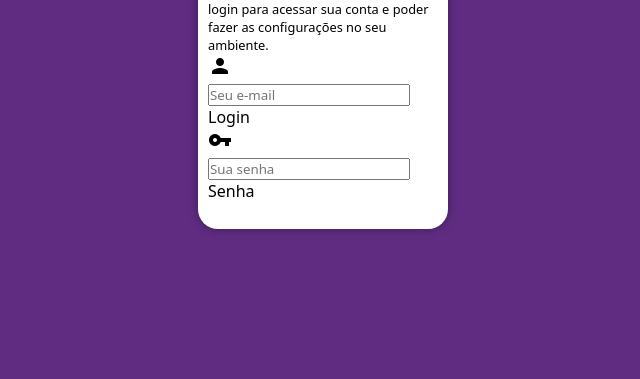
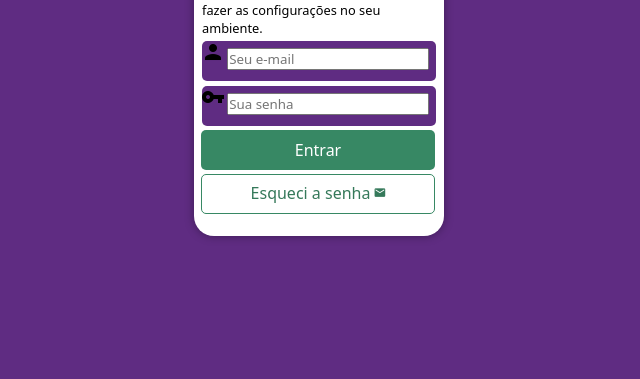
Before and after one commit to 013Maycon/projeto-login, a plain HTML site: page index.html in a window 1280 px wide. Shown: the part 421-800 px from the top of the page, without its empty margins (317-957 px from the left). Drawn offline with Linux system fonts and the light colour scheme.

Commit message:
updating

```diff
--- a/estilo/media-query.css
+++ b/estilo/media-query.css
@@ -34,7 +34,7 @@ Grandes telas: acima de 1200px
     }
 }
 
-@media screen and (min-width: 992px) and (max-width: 1200px) {
+@media screen and (min-width: 992px) and (max-width: 1200px) { /*Telas maiores */
     body{
         background-image: linear-gradient(to top, #49e09d, #5f2c82);
     }
--- a/estilos/style.css
+++ b/estilos/style.css
@@ -10,7 +10,7 @@
 * {
     font-family: system-ui, -apple-system, BlinkMacSystemFont, 'Segoe UI', Roboto, Oxygen, Ubuntu, Cantarell, 'Open Sans', 'Helvetica Neue', sans-serif;
     padding: 0px;
-    margin: 0px;
+    margin: -1px;
     box-sizing: border-box;
 }
 
@@ -35,7 +35,7 @@ section#login {
 
     background-color: white;
     width: 250px;
-    height: 500px;
+    height: 520px;
     border-radius: 20px;
     box-shadow: 0px 0px 10px rgba(0, 0, 0, 0.363);
 
@@ -64,3 +64,55 @@ div#formulario > h1 {
 div#formulario > p {
     font-size: 0.8em;
 }
+
+form > div.campo {
+    background-color: #5f2c82;
+    width: 100%;
+    display: block;
+    height: 40px;
+    border-radius: 5px;
+    margin: 5px 0px;
+}
+
+div.campo > label {
+    display: none;
+}
+
+form > input[type=submit] {
+    display: block;
+    font-size: 1em;
+    width: 100%;
+    height: 40px;
+    background-color: #378864;
+    color: white;
+    border: none;
+    border-radius: 5px;
+    cursor: pointer;
+}
+
+form > input[type=submit]:hover {
+    background-color: #35795a;
+}
+
+form > a.botao {
+    display: block;
+    text-align: center;
+    font-size: 1em;
+    width: 100%;
+    height: 40px;
+    padding-top: 7px;
+    margin-top: 5px;
+    background-color: white;
+    color: #35795a;
+    border: 1px solid #378864;
+    border-radius: 5px;
+    text-decoration: none;
+}
+
+form > a.botao:hover {
+    background-color: #7addb0;
+}
+
+form > a.botao > i {
+    font-size: 0.8em;
+}
--- a/index.html
+++ b/index.html
@@ -22,15 +22,19 @@
 
                     <div class="campo">
                         <i class="material-icons">person</i>
-                        <input type="email" name="login" id="ilogin" placeholder="Seu e-mail" autocomplete="email">
+                        <input type="email" name="login" id="ilogin" placeholder="Seu e-mail" autocomplete="email" required maxlength="30">
                         <label for="ilogin">Login</label>
                     </div>
 
                     <div class="campo">
                         <i class="material-icons">vpn_key</i>
-                        <input type="password" name="senha" id="isenha" placeholder="Sua senha" autocomplete="current-password">
+                        <input type="password" name="senha" id="isenha" placeholder="Sua senha" autocomplete="current-password" required minlength="8" maxlength="20">
                         <label for="isenha">Senha</label>
                     </div>
+                    <input type="submit" value="Entrar">
+                    <a href="esqueci.html" class="botao">
+                        Esqueci a senha <i class="material-icons">mail</i>
+                    </a>
 
                 </form>
             </div>
```
